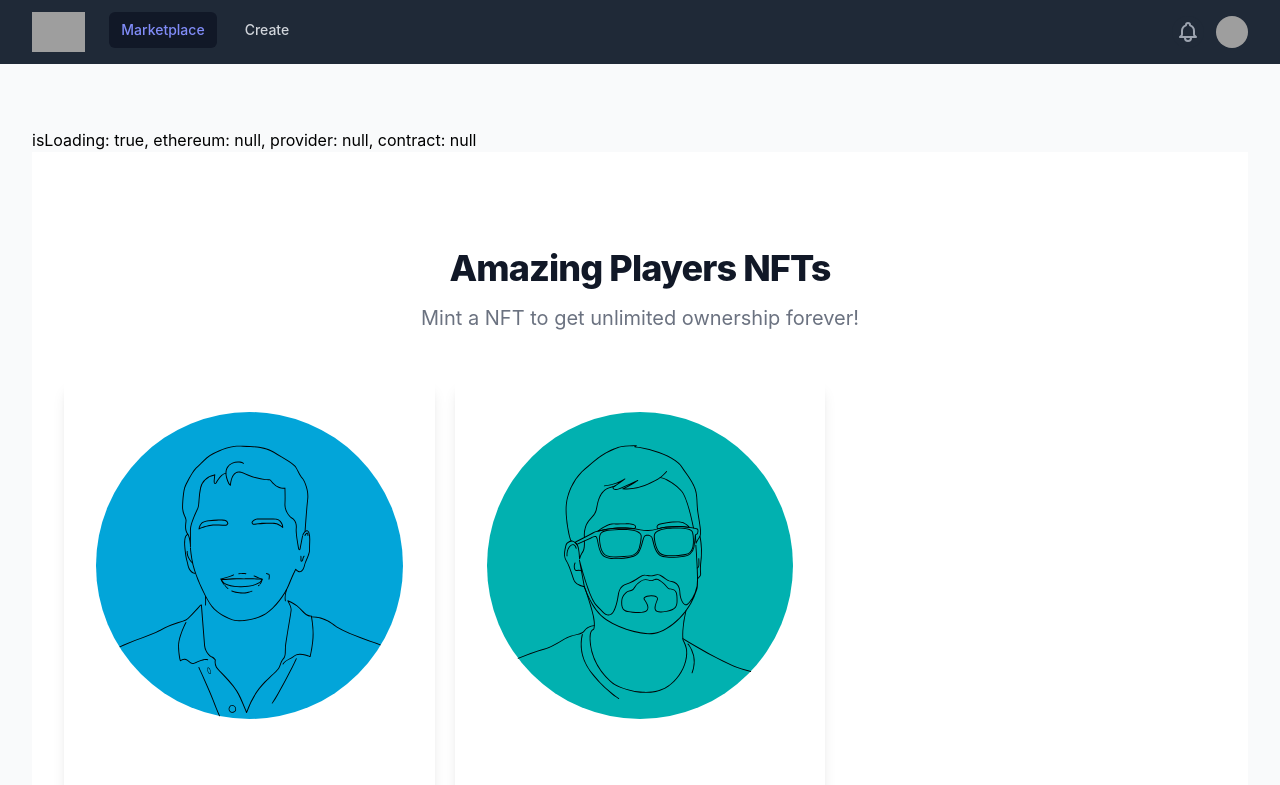
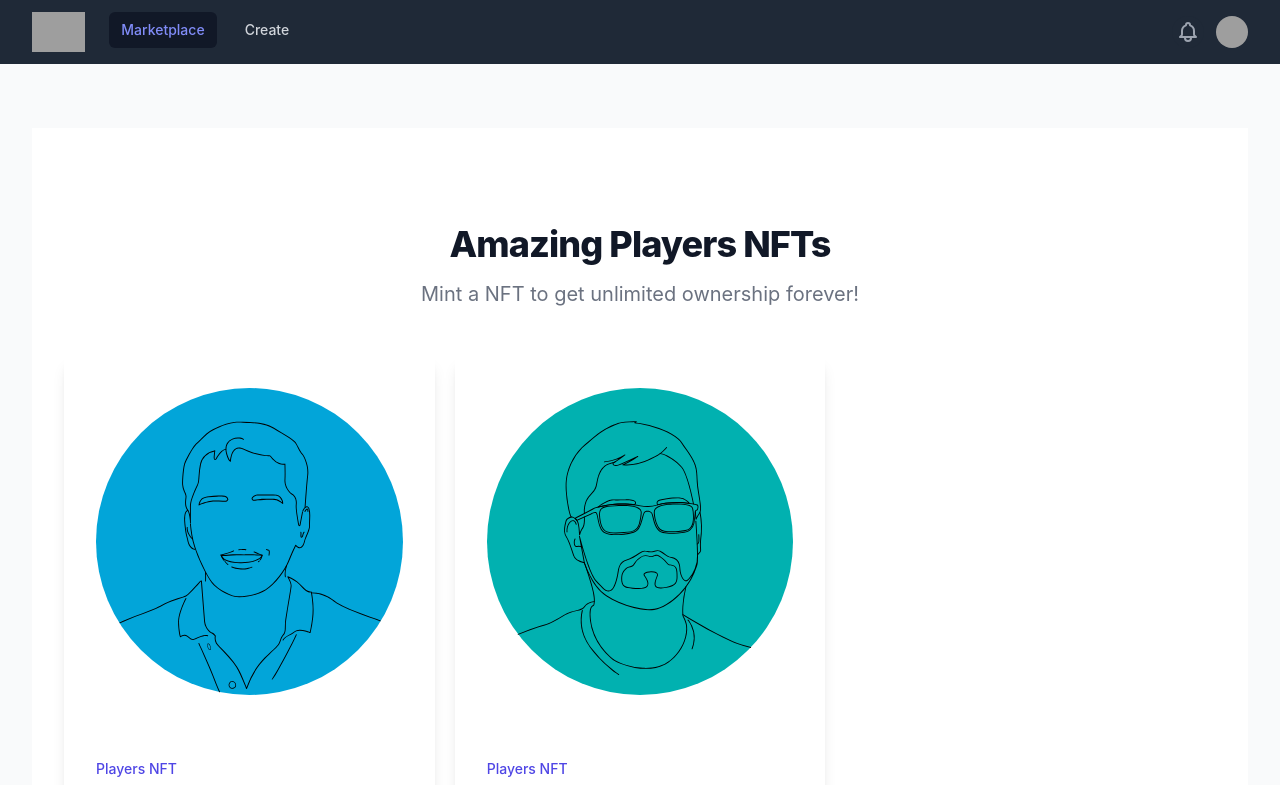
Before and after one commit to Sarmunbustillo/nft-market, a Next.js app: page / in a window 1280 px wide. Shown: the top 785 px of the page. Built offline with nearby package versions, Linux system fonts and the light colour scheme; grey boxes are pictures that could not be loaded.

Commit message:
Add eth and provider

```diff
--- a/components/providers/utils.ts
+++ b/components/providers/utils.ts
@@ -1,6 +1,11 @@
 import { MetaMaskInpageProvider } from '@metamask/providers';
 import { Contract, providers } from 'ethers';
-import { truncate } from 'fs';
+
+declare global {
+    interface Window {
+        ethereum: MetaMaskInpageProvider;
+    }
+}
 
 export type Web3Params = {
     ethereum: MetaMaskInpageProvider | null;
--- a/components/providers/web3/index.tsx
+++ b/components/providers/web3/index.tsx
@@ -1,5 +1,6 @@
-import { createContext, useContext, useState } from 'react';
+import { createContext, useContext, useEffect, useState } from 'react';
 import { createDefaultState, Web3State } from '@providers/utils';
+import { ethers } from 'ethers';
 
 interface Props {
     children: React.ReactNode;
@@ -9,6 +10,24 @@ const Web3Context = createContext<Web3State>(createDefaultState());
 
 const Web3Provider: React.FC<Props> = ({ children }) => {
     const [web3Api, setWeb3Api] = useState<Web3State>(createDefaultState());
+
+    useEffect(() => {
+        function iniWeb3() {
+            const provider = new ethers.providers.Web3Provider(
+                window.ethereum as any
+            );
+            setWeb3Api({
+                ethereum: window.ethereum,
+                contract: null,
+                provider,
+                isLoading: false,
+            });
+        }
+
+        iniWeb3();
+        return () => {};
+    }, []);
+
     return (
         <Web3Context.Provider value={web3Api}>{children}</Web3Context.Provider>
     );
--- a/pages/index.tsx
+++ b/pages/index.tsx
@@ -7,13 +7,18 @@ import { NftMetaData } from '@_types/nft';
 import { useWeb3 } from '@providers/web3';
 
 const Home: NextPage = () => {
-    const { ethereum, provider, isLoading, contract } = useWeb3();
+    const { provider } = useWeb3();
+    const getAccounts = async () => {
+        const accounts = await provider!.listAccounts();
+        console.log(accounts[0]);
+    };
+
+    if (provider) {
+        getAccounts();
+    }
+
     return (
         <BaseLayout>
-            {`isLoading: ${isLoading}, `}
-            {`ethereum: ${ethereum}, `}
-            {`provider: ${provider}, `}
-            {`contract: ${contract}`}
             <div className="relative bg-gray-50 pt-16 pb-20 px-4 sm:px-6 lg:pt-24 lg:pb-28 lg:px-8">
                 <div className="absolute inset-0">
                     <div className="bg-white h-1/3 sm:h-2/3" />
```
